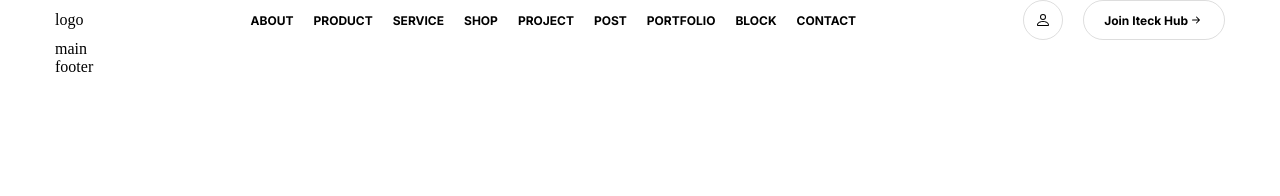
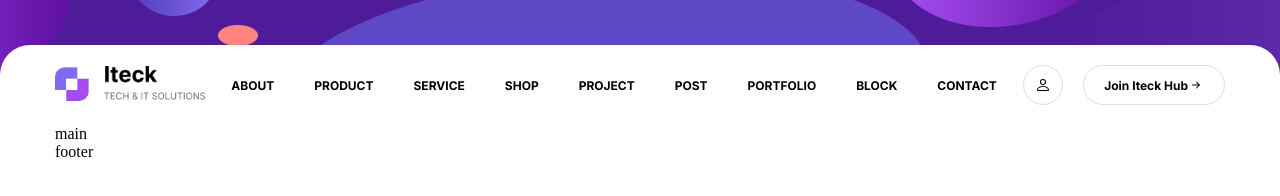
Before and after one commit to humblezxc/iteck-project, a website built with Vite: page index.html in a window 1280 px wide. Built offline with nearby package versions, Linux system fonts and the light colour scheme.

Commit message:
Added top banner and logo

```diff
--- a/index.html
+++ b/index.html
@@ -7,9 +7,12 @@
     <title>Vite App</title>
 </head>
 <body>
+<div class="top_banner"></div>
 <header>
-    <div class="container">
-        <div>logo</div>
+    <div class="container header__container">
+        <a href="#">
+            <img class="header__logo" src="assets/images/logo.png" alt="logo"/>
+        </a>
         <nav class="navigation">
             <ul>
                 <li><a class="link" href="./pages/about/index.html">About</a></li>
--- a/styles/header.scss
+++ b/styles/header.scss
@@ -1,18 +1,44 @@
+.top_banner {
+  width: 100%;
+  height: 75px;
+  background-image: url("../assets/images/top_nav_background.png");
+  background-position: center;
+  background-repeat: no-repeat;
+  background-size: cover;
+  margin-bottom: -30px;
+}
+
 header {
-  .container {
+  --top-radius: 30px;
+
+  background-color: var(--white-color);
+  border-top-left-radius: var(--top-radius);
+  border-top-right-radius: var(--top-radius);
+
+  padding: var(--gap) 0;
+
+  .header__container {
     display: flex;
     justify-content: space-between;
     align-items: center;
     gap: var(--gap);
   }
 
-  .header__buttons, .navigation ul {
+  .header__buttons {
     display: flex;
     gap: var(--gap);
   }
 
   .navigation ul {
+    display: flex;
+    gap: calc(var(--gap) * 2);
     font: var(--smaller-font);
     text-transform: uppercase;
   }
+
+  .header__logo {
+    width: 150px;
+    height: 35px;
+  }
+
 }
--- a/styles/links.scss
+++ b/styles/links.scss
@@ -7,3 +7,7 @@
     color: var(--violet-color);
   }
 }
+
+.link_active {
+  color: var(--violet-color);
+}
```
Also changed, not shown: assets/images/footer_wave.png (added), assets/images/logo.png (added), assets/images/top_nav_background.png (added).
